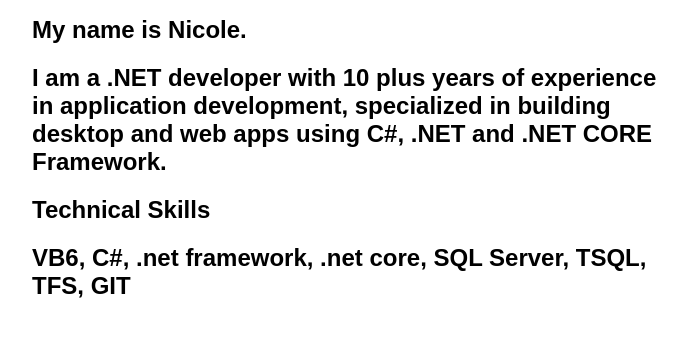
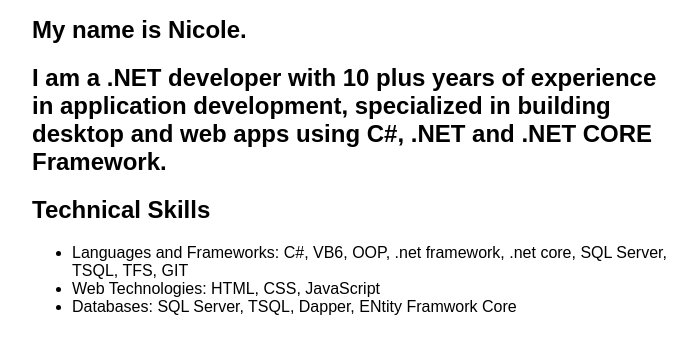
Before and after one commit to dotnetabc/first-static-web-app, a website: page src/index.html in a window 1280 px wide. Shown: the part 209-562 px from the top of the page, without its empty margins (288-985 px from the left). Drawn offline with Linux system fonts and the light colour scheme.

Commit message:
Updated my Technical Skills

```diff
--- a/src/index.html
+++ b/src/index.html
@@ -5,7 +5,7 @@
   <meta charset="UTF-8">
   <meta name="viewport" content="width=device-width, initial-scale=1.0">
   <link rel="stylesheet" href="styles.css">
-  <title>Vanilla JavaScript App</title>
+  <title>Nicole's Portfolio</title>
 </head>
 
 <body>
@@ -14,7 +14,12 @@
     <h2>My name is Nicole.</h2>
     <h2>I am a .NET developer with 10 plus years of experience in application development, specialized in building desktop and web apps using C#, .NET and .NET CORE Framework.</h2>
     <h2>Technical Skills</h2>
-    <h2>VB6, C#, .net framework, .net core, SQL Server, TSQL, TFS, GIT</h2>
+    <ul>
+        <li>Languages and Frameworks: C#, VB6, OOP, .net framework, .net core, SQL Server, TSQL, TFS, GIT</li>
+        <li>Web Technologies: HTML, CSS, JavaScript</li>
+        <li>Databases: SQL Server, TSQL, Dapper, ENtity Framwork Core</li>
+    </ul>
+
   </main>
 </body>
 
```
